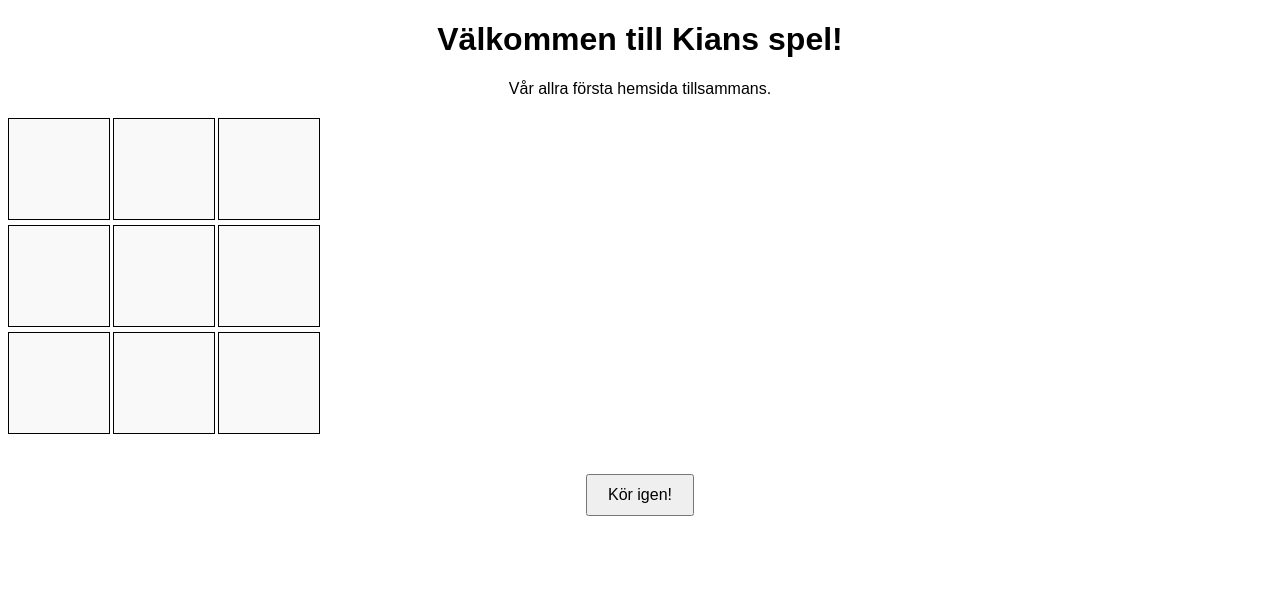
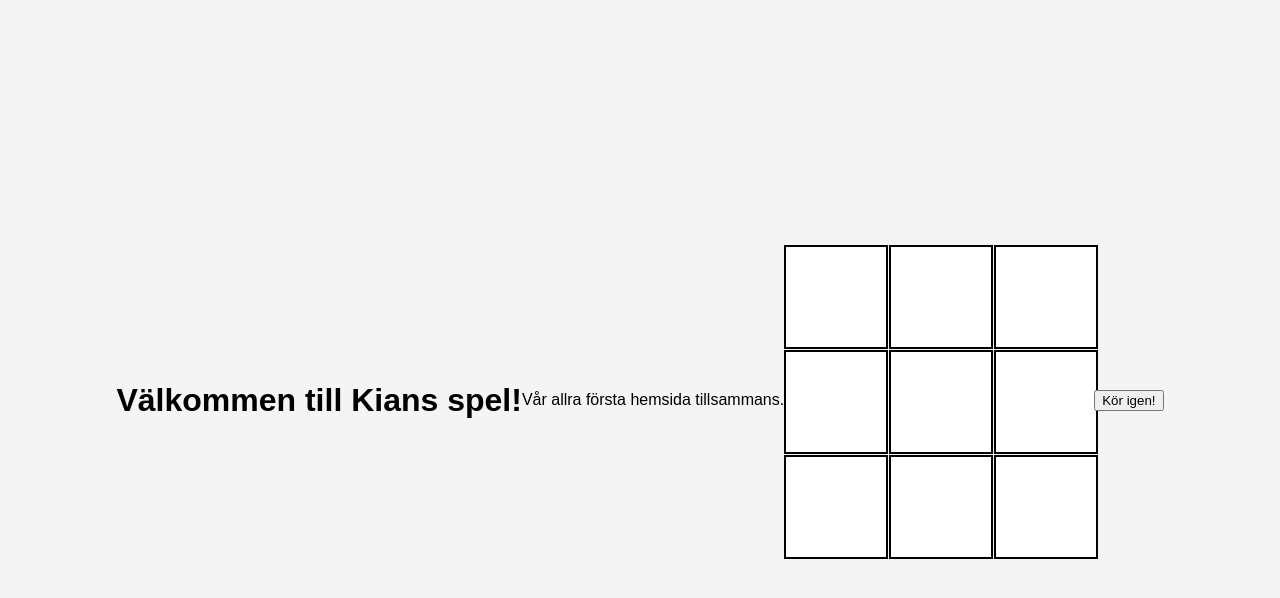
Before and after one commit to Kian-och-Pappa/3-i-rad, a plain HTML site: page index.html in a window 1280 px wide. Drawn offline with Linux system fonts and the light colour scheme.

Commit message:
Update style.css

```diff
--- a/style.css
+++ b/style.css
@@ -1,30 +1,36 @@
 body {
     font-family: Arial, sans-serif;
     text-align: center;
+    margin: 0;
+    padding: 0;
+    height: 100vh; /* Gör att sidan täcker hela höjden på fönstret */
+    display: flex; /* Gör att vi kan använda flexbox för att centrera */
+    justify-content: center; /* Centrerar horisontellt */
+    align-items: center; /* Centrerar vertikalt */
+    background-color: #f4f4f4; /* Ljus bakgrundsfärg */
 }
 
 #game-board {
     display: grid;
-    grid-template-columns: repeat(3, 100px);
-    grid-gap: 5px;
-    margin: 20px auto;
+    grid-template-columns: repeat(3, 100px); /* Tre kolumner, 100px breda */
+    grid-template-rows: repeat(3, 100px); /* Tre rader, 100px höga */
+    gap: 5px; /* Mellanrum mellan rutorna */
 }
 
 .cell {
     width: 100px;
     height: 100px;
-    border: 1px solid black;
+    background-color: #ffffff; /* Vit bakgrund */
+    border: 2px solid #000000; /* Svart kant */
+    font-size: 24px;
+    font-weight: bold;
     display: flex;
-    align-items: center;
     justify-content: center;
-    font-size: 24px;
-    background-color: #f9f9f9;
-    cursor: pointer;
+    align-items: center; /* Text centreras i rutan */
+    cursor: pointer; /* Pekaren ändras till en hand */
+    transition: background-color 0.3s ease; /* Snygg övergång för färgändring */
 }
 
-button {
-    margin-top: 20px;
-    padding: 10px 20px;
-    font-size: 16px;
-    cursor: pointer;
+.cell:hover {
+    background-color: #f0f0f0; /* Ändra färg när musen hovrar */
 }
```
